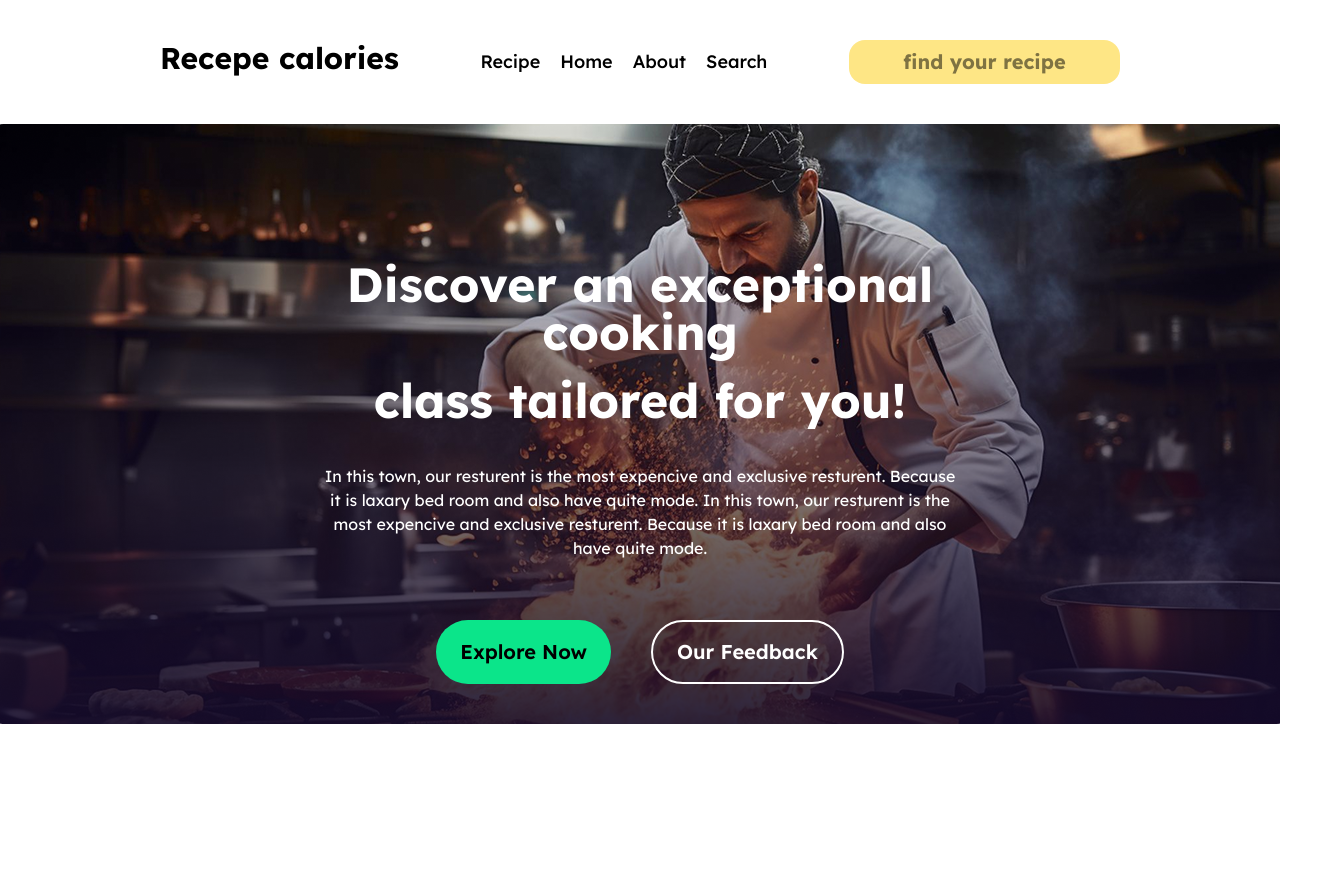
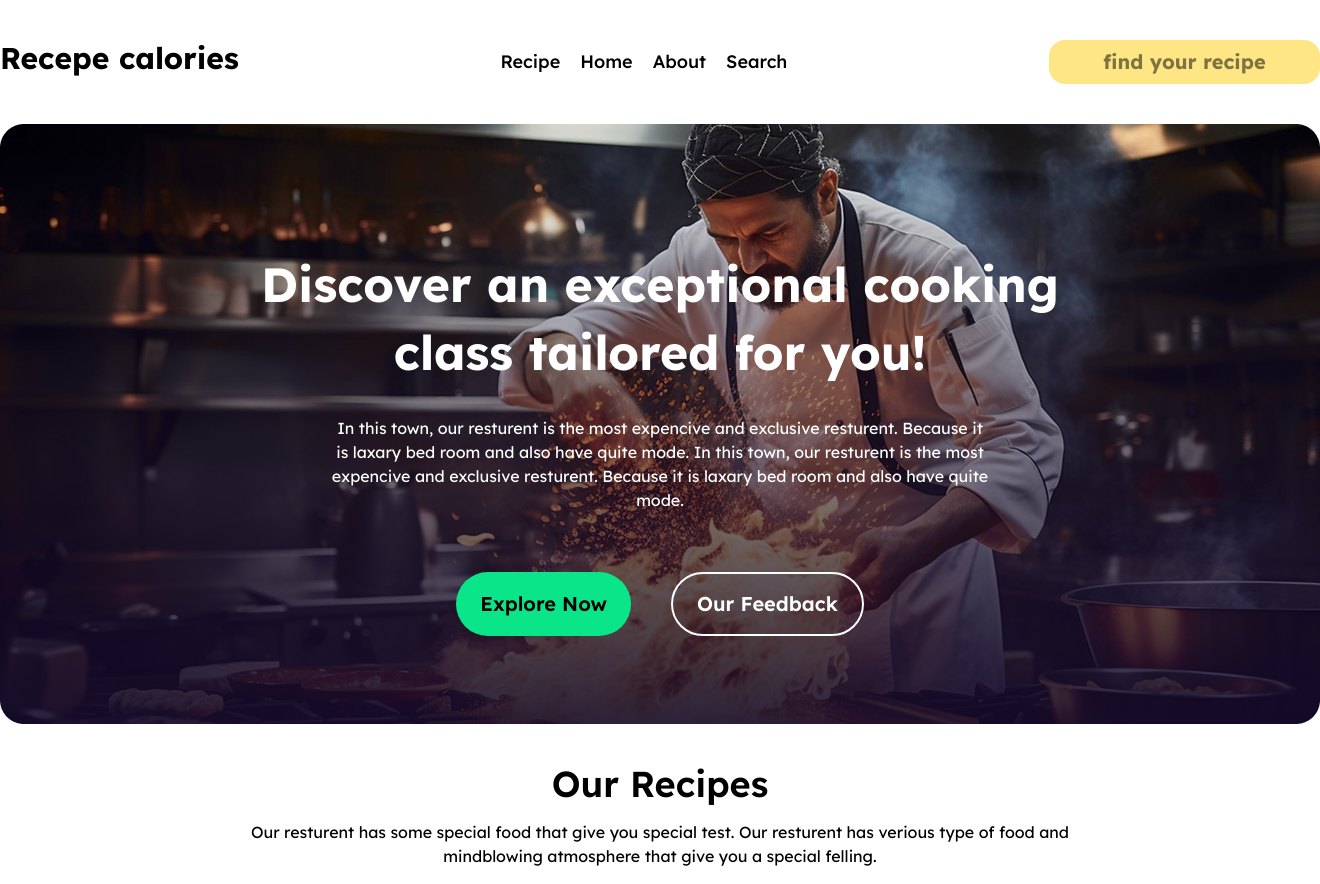
Before and after one commit to Mdarman899/my-b9-assignment7, a React (Vite) app: page / in a window 1280 px wide. Shown: the whole page, 1320 px wide, since content can reach past the window. Before the commit the page ends 800 px from the top, so only its background shows below. Built offline with nearby package versions, Linux system fonts and the light colour scheme.

Commit message:
this build i want to check in varcel

```diff
--- a/src/App.jsx
+++ b/src/App.jsx
@@ -1,17 +1,22 @@
 import "./App.css";
 import Nav from "./assets/navbar/Nav";
 import Header from "./Header section/Header";
+import Main from "./main section/Main";
 
 function App() {
-
   return (
     <>
-      <div className="mt-10">
-        <div>
-          <Nav> </Nav>
+      <div className="w-330 mx-auto">
+        <div className="mt-10">
+          <div>
+            <Nav> </Nav>
+          </div>
+          <div>
+            <Header> </Header>
+          </div>
         </div>
         <div>
-          <Header> </Header>
+          <Main> </Main>
         </div>
       </div>
     </>
--- a/src/Header section/Header.jsx
+++ b/src/Header section/Header.jsx
@@ -1,7 +1,7 @@
 const Header = () => {
   return (
     <div className="bg text-white">
-      <p className="text-5xl font-bold text-center w-3/6 mx-auto pt-44 ">
+      <p className="text-5xl font-bold text-center w-4/6 mx-auto pt-44 ">
         Discover an exceptional cooking
       </p>
       <p className="text-5xl font-bold text-center w-3/6 mx-auto pt-5 ">
--- a/src/assets/navbar/Nav.jsx
+++ b/src/assets/navbar/Nav.jsx
@@ -1,6 +1,6 @@
 const Nav = () => {
   return (
-    <div className="w-9/12 mx-auto">
+    <div className=" mx-auto">
       <div className="flex justify-between">
         <h1 className="font-bold text-3xl ">Recepe calories</h1>
         <div className="flex items-center gap-5 text-lg font-medium">
--- /dev/null
+++ b/src/card/Card.jsx
@@ -0,0 +1,22 @@
+
+const Card = ( ) =>{
+    return(
+        <div>
+            <div className="card bg-base-100 w-96 shadow-sm">
+  <figure>
+    <img
+      src="https://img.daisyui.com/images/stock/photo-1606107557195-0e29a4b5b4aa.webp"
+      alt="Shoes" />
+  </figure>
+  <div className="card-body">
+    <h2 className="card-title">Card Title</h2>
+    <p>A card component has a figure, a body part, and inside body there are title and actions parts</p>
+    <div className="card-actions justify-end">
+      <button className="btn btn-primary">Buy Now</button>
+    </div>
+  </div>
+</div>
+        </div>
+    )
+}
+export default Card;
--- /dev/null
+++ b/src/main section/Main.jsx
@@ -0,0 +1,15 @@
+
+const Main = () => {
+  return (
+    <div>
+      <h1 className="text-4xl font-semibold text-center "> Our Recipes</h1>
+      <p className="py-4 w-4/6 text-center mx-auto">
+        Our resturent has some special food that give you special test. Our
+        resturent has verious type of food and mindblowing atmosphere that give
+        you a special felling.
+      </p>
+    </div>
+  );
+};
+
+export default Main;
```
